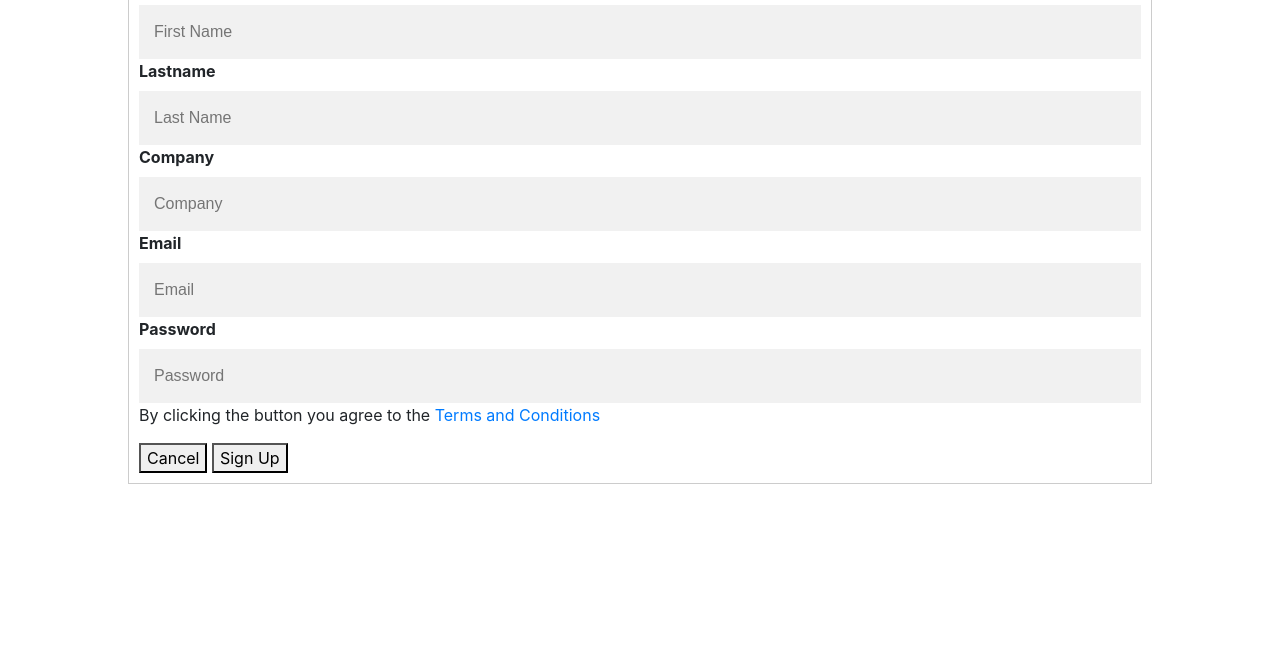
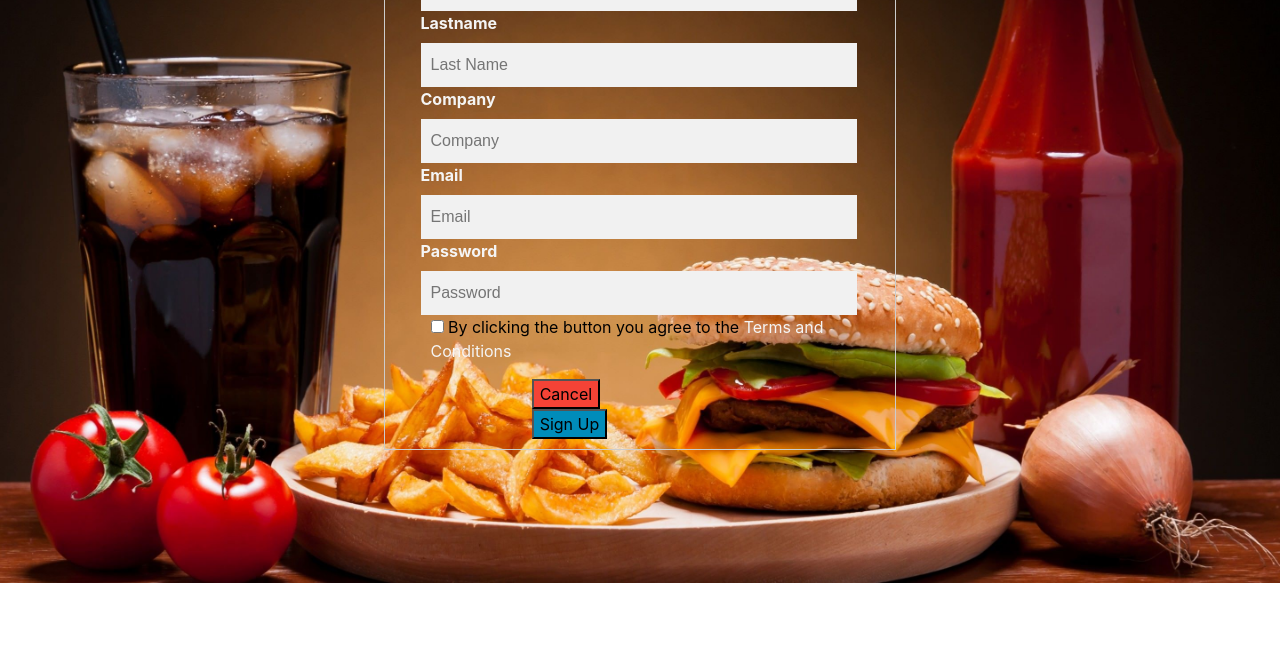
Before and after one commit to santillanrds/Sample-Login-Pages, a plain HTML site: page Signup Pages.html in a window 1280 px wide. Shown: the part 148-800 px from the top of the page. Drawn offline with nearby package versions, Linux system fonts and the light colour scheme.

```diff
--- a/Index.html
+++ b/Signup Pages.html
@@ -3,16 +3,19 @@
 <head>
     <meta charset="UTF-8">
     <meta http-equiv="X-UA-Compatible" content="IE=edge">
-    <meta name="viewport" content="width=device-width, initial-scale=1.0">
+    <meta name="viewport" content="width=device-width; initial-scale=1.0">
     <link rel="stylesheet" type="text/css" href="style.css">
     <link rel="stylesheet" href="https://maxcdn.bootstrapcdn.com/bootstrap/4.0.0/css/bootstrap.min.css" integrity="sha384-Gn5384xqQ1aoWXA+058RXPxPg6fy4IWvTNh0E263XmFcJlSAwiGgFAW/dAiS6JXm" crossorigin="anonymous">
-    <title>CRUD Application</title>
+    <script src="https://ajax.googleapis.com/ajax/libs/jquery/3.5.1/jquery.min.js"></script>
+    <script src="https://maxcdn.bootstrapcdn.com/bootstrap/3.4.1/js/bootstrap.min.js"></script>
+    <title>Sign Up Pages Templates
+    </title>
 </head>
 <body>
-    <div class="Input">
+    <!-- Sign Up Form-->
     <form class="Signupfrm" style="border: 1px solid #ccc;">
-        <h1>Sign Up</h1>
-
+        <h1 style="color: whitesmoke;">Sign Up</h1>
+        <div class="Input">
         <label for="Firstname"><b>First Name</b></label>
         <input type="text" required placeholder="First Name">
 
@@ -24,18 +27,18 @@
 
         <label for="Email"><b>Email</b></label>
         <input type="text" required placeholder="Email">
-
+            <br>
         <label for="Password"><b>Password</b></label>
         <input type="password" required placeholder="Password">
+        </br>
+        <p><b></b><input type="checkbox" required> By clicking the button you agree to the <a style="color: whitesmoke;" href="#" target="_blank">Terms and Conditions</a></b></p>
+        <!-- Buttons -->
+    <div class="CancelSignup">
+        <button style="background-color: #f44336;"type="button" class="Cancel" value="Cancel Button">Cancel</button>
+        <button style="background-color: #008CBA;" type="submit" class="Signup" value="Signup Button">Sign Up</button>
+    </div>
+</form>
+</div>
 
-        <p>By clicking the button you agree to the <a href="#" target="_blank">Terms and Conditions</a></p>
-
-
-    <div class="Cancel">
-        <button type="button" class="Cancelbtn">Cancel</button>
-        <button type="submit" class="Signupbtn">Sign Up</button>
-    </div>
-</div>
-</form>
 </body>
 </html>
--- a/style.css
+++ b/style.css
@@ -1,32 +1,63 @@
-div.Container li{
-    list-style: none;
-    display: inline-block;
-}
 h1{
     margin-left: 10px;
+    text-align: center;
+}
+body{
+    background-image: url(Images/Combo.jpg);
+    padding: 0px;
+    background-position: center;
+    width: 100%;
+    background-repeat: no-repeat;
+    margin-top: 0px;
+    background-size: cover;
 }
 .Signupfrm{
- margin-left: 10%;
- margin-right: 10%;
- margin-top: 5%;
+ margin-left: 30%;
+ margin-right: 30%;
  margin-bottom: 5%;
+ margin-top: 2%;
+}
+.Signup img{
+    overflow: hidden;
+    margin-left: 13%;
+    margin-top: 30px;
+}
+.Input{
+    margin-left: 5%;
 }
 label{
     padding: 0px;
     margin-left: 10px;
+    color: whitesmoke;
 }
 p{
-    margin-left: 10px;
+    margin-left: 20px;
+    color: black;
 }
-div.Cancel{
+.CancelSignup{
     margin-bottom: 10px;
-    margin-left: 10px;
-    width: 50%;
+    margin-left: 25%;
+    width: 30%;
+    display: inline-block;
+}
+.Cancel button{
+    margin-left: 10%;
+    width: 200px;
+    border: none;
+    text-decoration: none;
+}
+.Signup button{
+    margin-right: 10%;
+    margin-left: 15%;
+    margin-bottom: 5%;
+    width: 200px;
+    border: none;
+    text-decoration: none;
 }
 /* Full-width input fields */
 input[type=text], input[type=password] {
-    width: 98%;
-    padding: 15px;
+    width: 90%;
+    padding: 10px;
     display: inline-block;
     border: none;
     background: #f1f1f1;
```
Also changed, not shown: Images/Background.jpg (added), Images/Combo.jpg (added), Images/Single.jpg (added), Images/Triple.jpg (added).
